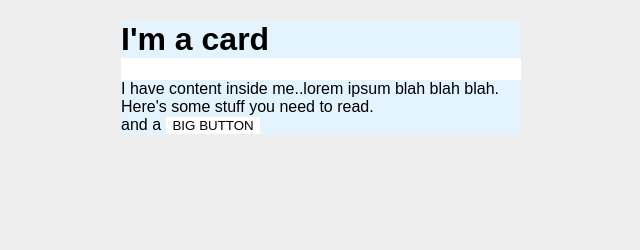
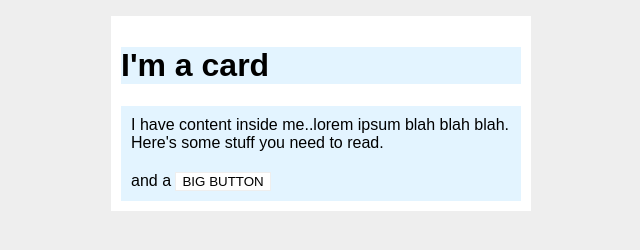
Before and after one commit to davidbenet/TOP-exercises, a plain HTML site: page css/Margin-and-Padding/index2.html in a window 1280 px wide. Shown: the whole page, without its empty margins (319-959 px from the left). Drawn offline with Linux system fonts and the light colour scheme.

Commit message:
added execercise 2
Didn t finish as planned, needs some fixes

```diff
--- a/css/Margin-and-Padding/styles2.css
+++ b/css/Margin-and-Padding/styles2.css
@@ -7,6 +7,8 @@ body {
   width: 400px;
   background: #fff;
   margin: 16px auto;
+  padding-top: 30px;
+  padding: 10px;
 }
 
 .title {
@@ -15,13 +17,16 @@ body {
 
 .content {
   background: #e3f4ff;
+  padding: 10px;
 }
 
 .button-container {
   background: #e3f4ff;
+  padding: 10px;
 }
 
 button {
   background: white;
   border: 1px solid #eee;
+  text-align: center;
 }
```
